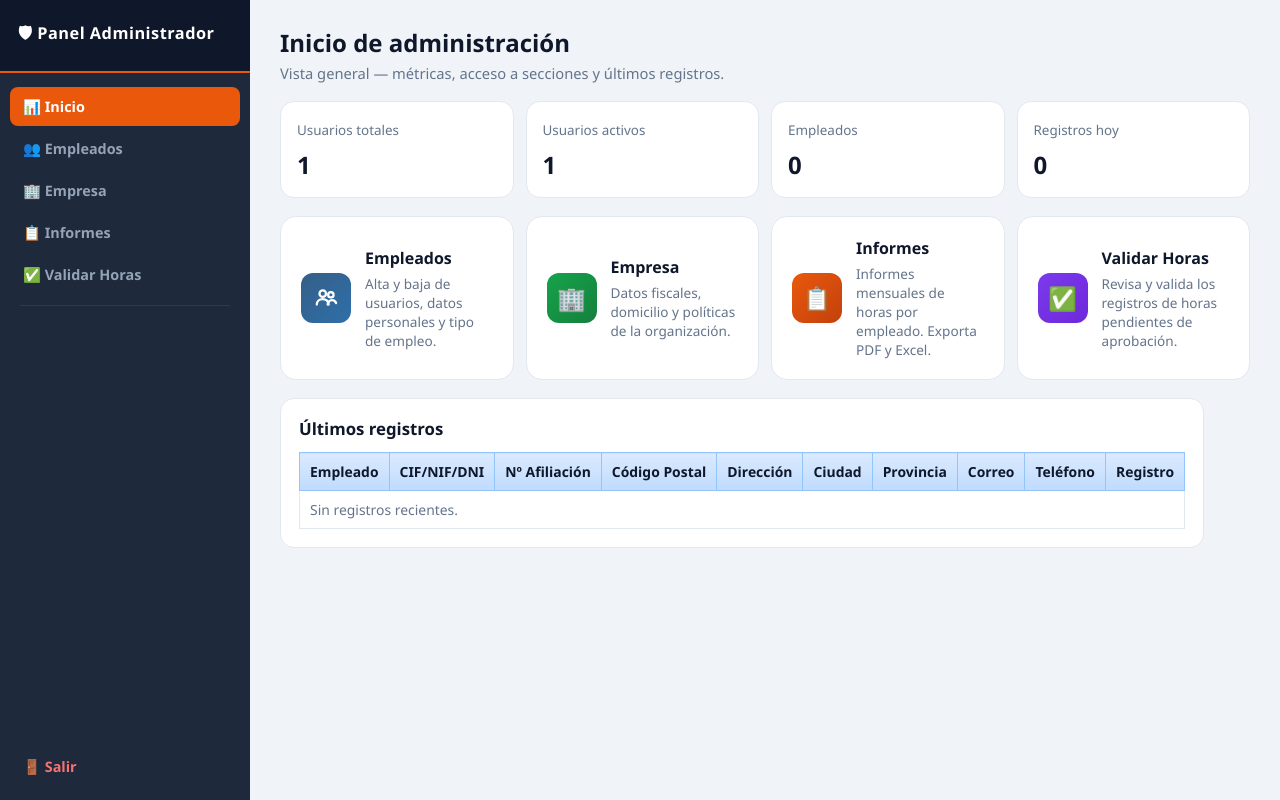
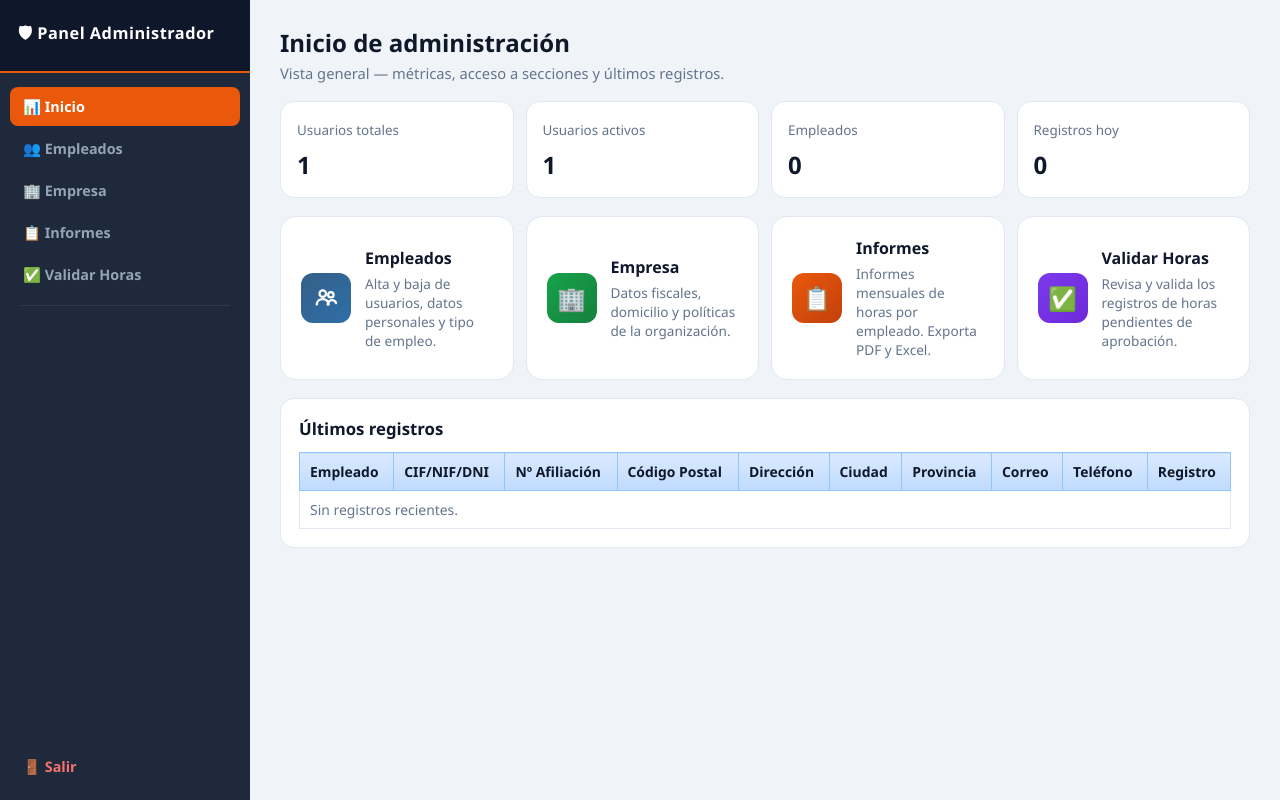
Before and after one commit to camir-hub/Control_Horario-Superpekes, a Flask app: page /admin in a window 1280 px wide. Run offline with Flask 3, Linux system fonts and the light colour scheme; a user stored in the database is signed in; data comes from the database, SQL or seed files in the repository; data that the repository does not hold is empty.

Commit message:
Todos los botones y la sección ultimos registros se adaptan a la pantalla

```diff
--- a/templates/admin_dashboard.html
+++ b/templates/admin_dashboard.html
@@ -197,7 +197,7 @@
         /* two-column bottom */
         .two-col {
             display: grid;
-            grid-template-columns: 1.5fr 1fr;
+            grid-template-columns: 1fr;
             gap: 12px;
         }
 
@@ -219,9 +219,16 @@
         .summary-row:last-child { border-bottom: none; }
         .summary-row span { color: var(--muted); font-size: 0.8rem; display: block; margin-bottom: 2px; }
 
-        .table-wrap { overflow-x: auto; }
+        .table-wrap {
+            overflow-x: auto;
+            min-width: 0;
+        }
 
-        table { width: 100%; border-collapse: collapse; min-width: 480px; }
+        table {
+            width: 100%;
+            border-collapse: collapse;
+            min-width: 320px;
+        }
 
         th, td {
             border: 1px solid var(--line);
@@ -268,6 +275,8 @@
             .sb-nav a.exit { margin-top: 0; }
             .content { padding: 16px; }
             .metrics { grid-template-columns: repeat(2, 1fr); }
+            .section-cards { grid-template-columns: 1fr; }
+            .two-col { grid-template-columns: 1fr; }
         }
 
         @media (max-width: 720px) {
```
